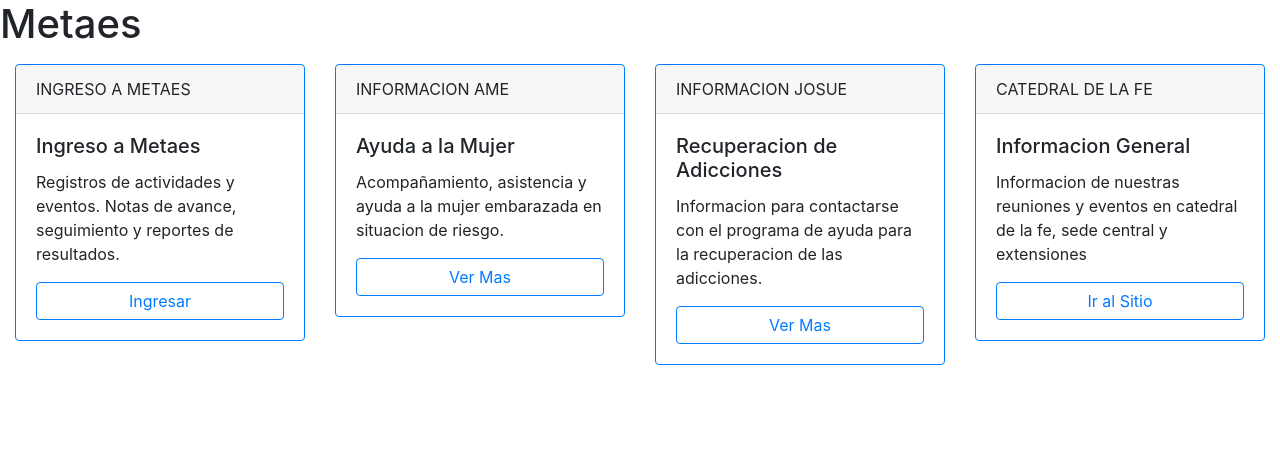
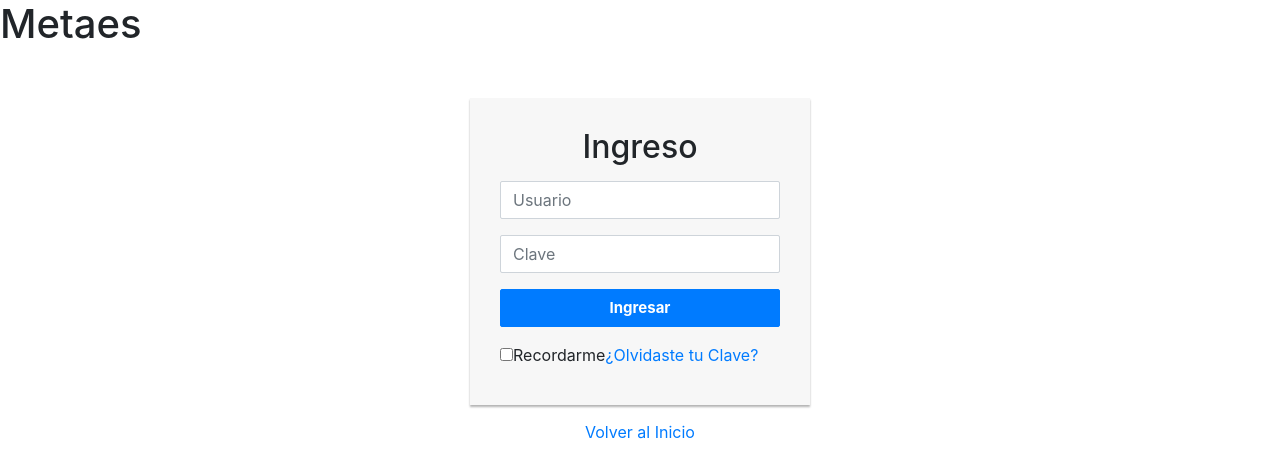
Before and after one commit to repocdlf/metaes, an Angular app in the folder metaes-web/: page / in a window 1280 px wide. Shown: the top 476 px of the page. Built offline with nearby package versions, Linux system fonts and the light colour scheme.

Commit message:
borrado dashboard

```diff
--- a/metaes-web/src/app/app.module.ts
+++ b/metaes-web/src/app/app.module.ts
@@ -4,7 +4,6 @@ import { NgModule } from '@angular/core';
 import { AppRoutingModule, routingComponents } from './app-routing.module';
 import { AppComponent } from './app.component';
 
-import { DashboardComponent } from './components/dashboard/dashboard.component';
 import { ConsolidacionesComponent } from './components/consolidaciones/consolidaciones.component';
 import { ConsolidacionesService } from './services/consolidaciones.service';
 import { HttpClientModule } from '@angular/common/http';
@@ -15,7 +14,6 @@ import { FormsModule } from '@angular/forms';
   declarations: [
     AppComponent,
     routingComponents,
-    DashboardComponent,
     ConsolidacionesComponent,
     FilterPipe
   ],
--- a/metaes-web/src/app/components/dashboard/dashboard.component.html
+++ /dev/null
@@ -1,56 +0,0 @@
-<div class="container-fluid">
-    <div class="row mt-3">
-        <div class="col-sm-3 mb-3">
-            <div class="card border-primary">
-                <div class="card-header">
-                    INGRESO A METAES
-                </div>
-                <div class="card-body">
-                    <h5 class="card-title">Ingreso a Metaes</h5>
-                    <p class="card-text">Registros de actividades y eventos. Notas de avance, seguimiento y reportes de resultados.</p>
-                      <input class="btn btn-outline-primary btn-block" routerLink="/login" value="Ingresar" type="button">
-                </div>
-            </div>
-        </div>
-
-        <div class="col-sm-3 mb-3">
-            <div class="card border-primary">
-                <div class="card-header">
-                    INFORMACION AME
-                </div>
-                <div class="card-body">
-                    <h5 class="card-title">Ayuda a la Mujer</h5>
-                    <p class="card-text">Acompañamiento, asistencia y ayuda a la mujer embarazada en situacion de riesgo.</p>
-                        <input name="metaes-submit" class="btn btn-outline-primary btn-block" value="Ver Mas" type="submit">
-                </div>
-            </div>
-        </div>
-
-        <div class="col-sm-3 mb-3">
-            <div class="card border-primary">
-                <div class="card-header">
-                    INFORMACION JOSUE
-                </div>
-                <div class="card-body">
-                    <h5 class="card-title">Recuperacion de Adicciones</h5>
-                    <p class="card-text">Informacion para contactarse con el programa de ayuda para la recuperacion de las adicciones.</p>
-                    <input name="metaes-submit" class="btn btn-outline-primary btn-block" value="Ver Mas" type="submit">
-                </div>
-            </div>
-        </div>
-
-        <div class="col-sm-3 mb-3">
-            <div class="card border-primary">
-                <div class="card-header">
-                    CATEDRAL DE LA FE
-                </div>
-                <div class="card-body">
-                    <h5 class="card-title">Informacion General</h5>
-                    <p class="card-text">Informacion de nuestras reuniones y eventos en catedral de la fe, sede central y extensiones</p>
-                    <a href="http://catedraldelafe.org/" target="blank" class="btn btn-outline-primary btn-block">Ir al Sitio</a>
-                </div>
-            </div>
-        </div>
-
-    </div>
-  </div>
--- a/metaes-web/src/app/components/dashboard/dashboard.component.ts
+++ /dev/null
@@ -1,15 +0,0 @@
-import { Component, OnInit } from '@angular/core';
-
-@Component({
-  selector: 'app-dashboard',
-  templateUrl: './dashboard.component.html',
-  styleUrls: ['./dashboard.component.css']
-})
-export class DashboardComponent implements OnInit {
-
-  constructor() { }
-
-  ngOnInit(): void {
-  }
-
-}
```
Also changed, not shown: metaes-web/src/app/app-routing.module.ts (+1 -6 lines), metaes-web/src/app/components/dashboard/dashboard.component.css (deleted), 2 other files (tests, documents, lock files or other folders).
